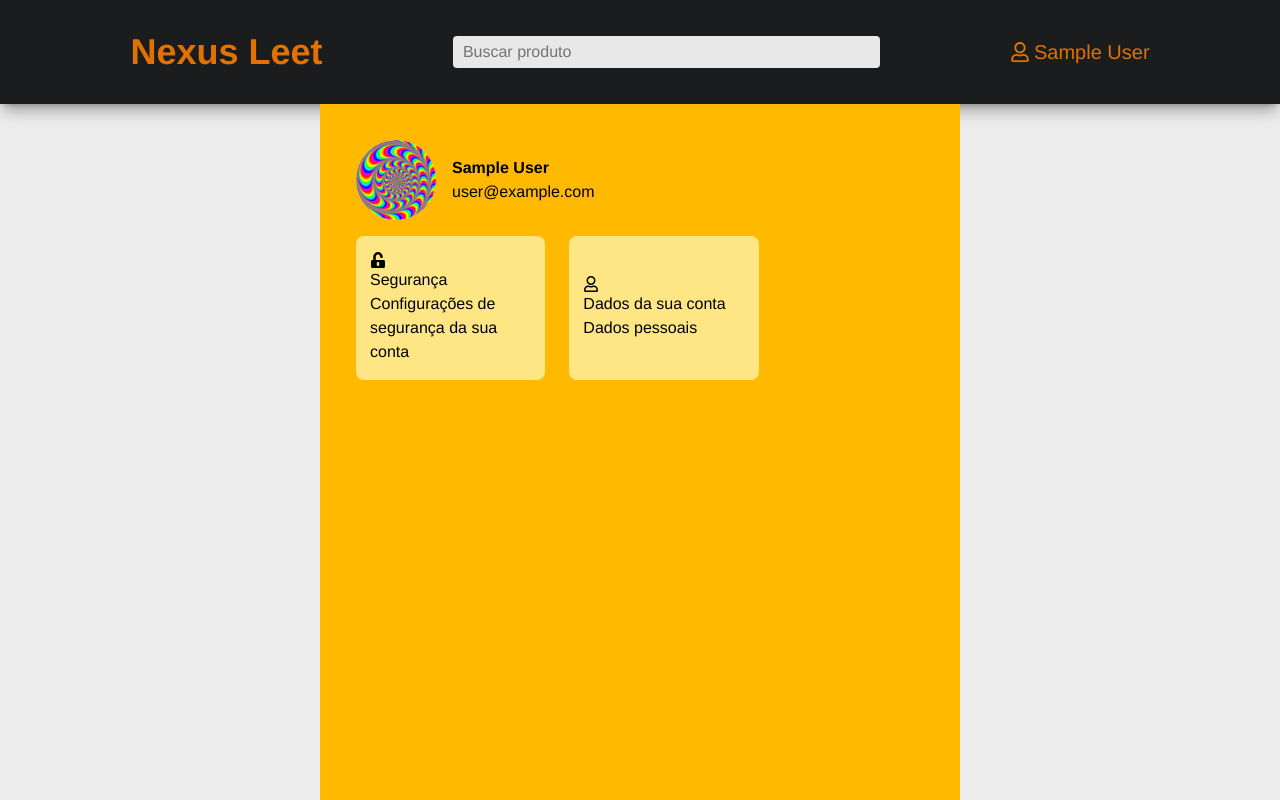
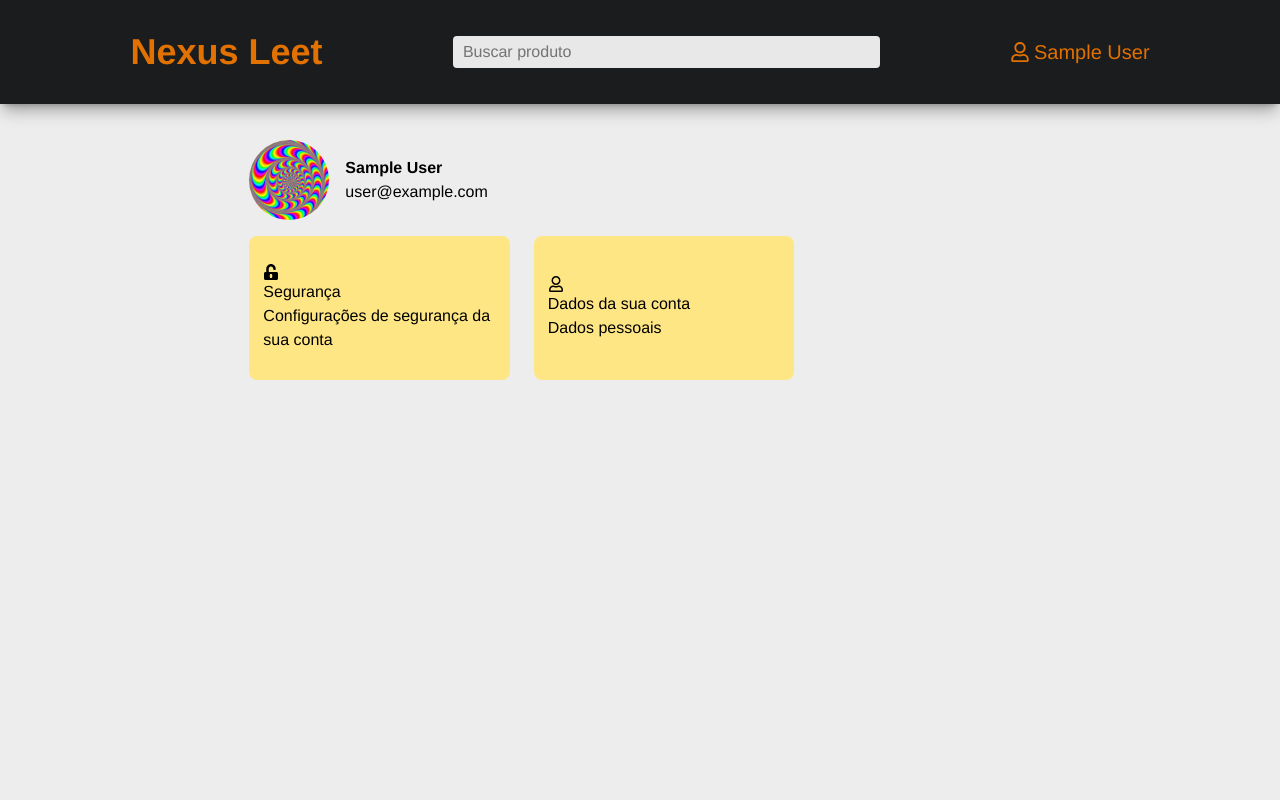
Before and after one commit to gustavocarvalho-ra/NextJs-NexusLeet, a Next.js app: page /my-account/user in a window 1280 px wide. Built offline with nearby package versions, Linux system fonts and the light colour scheme; no server answers; sample sign-in values are in the browser's storage.

Commit message:
style: deleted bg color

```diff
--- a/src/app/my-account/user/page.tsx
+++ b/src/app/my-account/user/page.tsx
@@ -18,7 +18,7 @@
       <Header />
       <div className='w-full h-full flex justify-center'>
 
-        <div className="w-1/2 bg-amber-400">
+        <div className="w-2/3">
           <div className='p-9 flex flex-col gap-4'>
             <div className='flex items-center gap-4'>
               <div className='w-20 h-20 relative rounded-full flex justify-center overflow-clip items-center bg-amber-100'>
```
